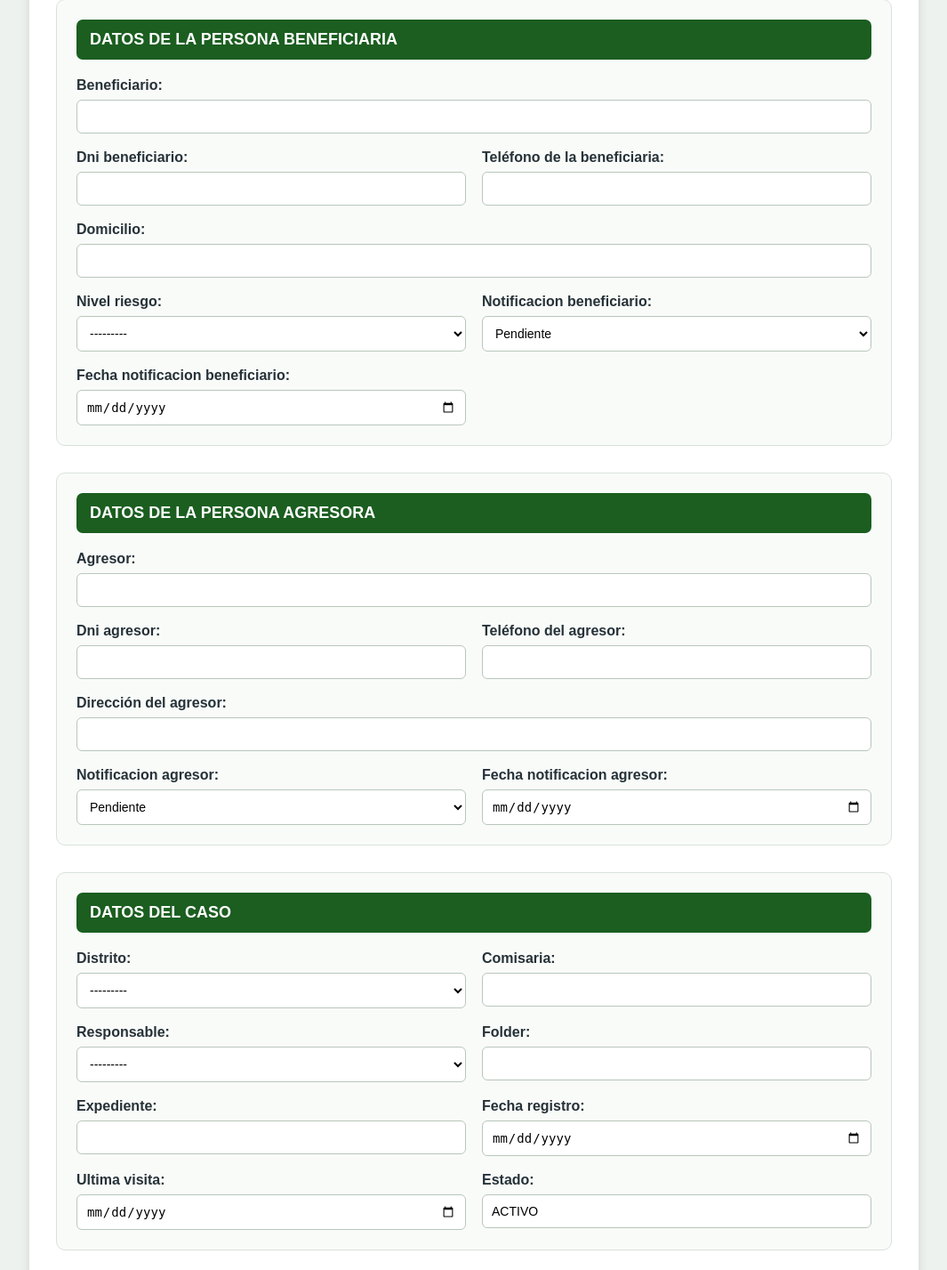
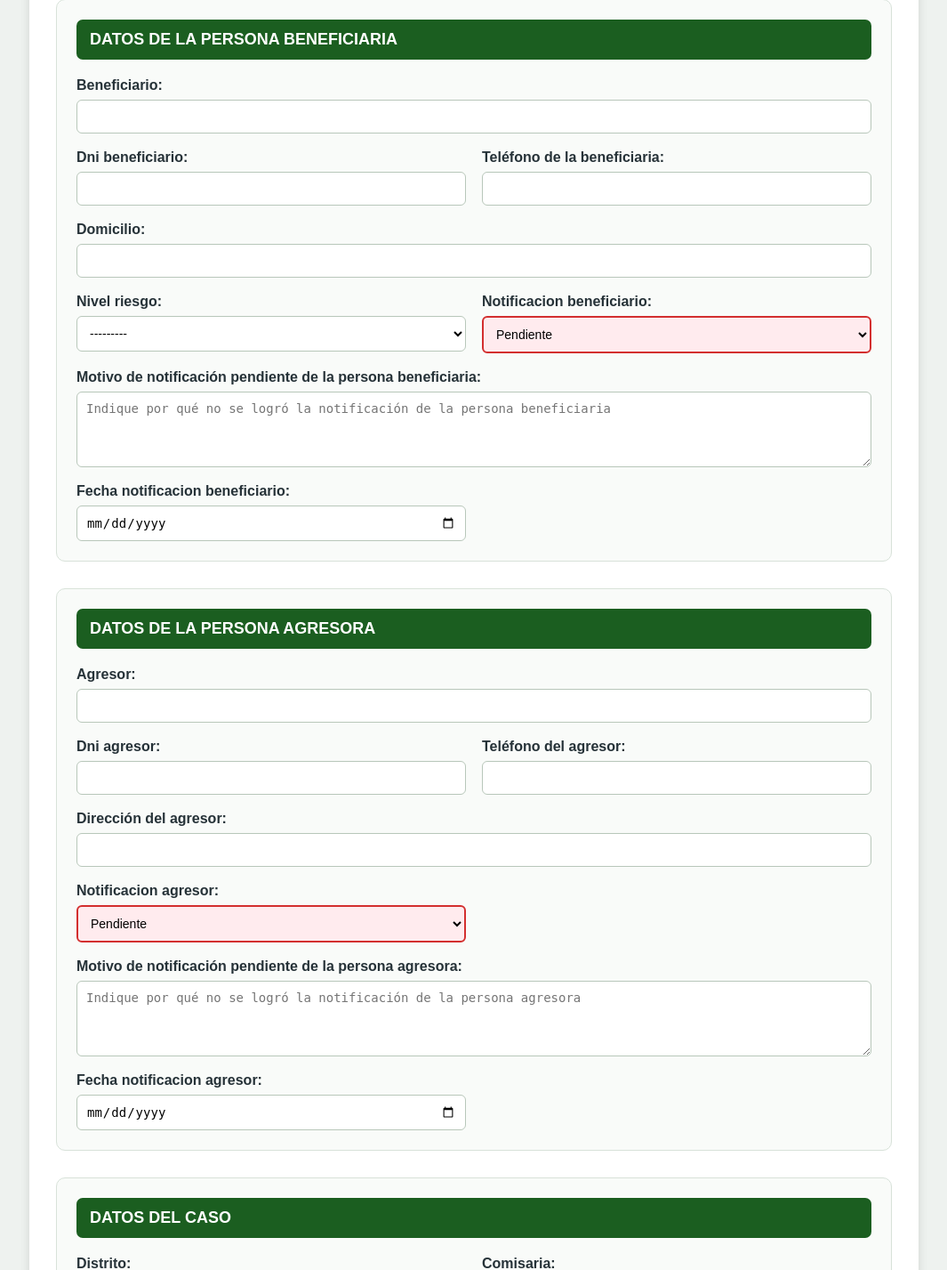
Before and after one commit to jefcomfamea-alt/mapa-mpcomfamea, a Django app: page /nuevo-caso/ in a window 1280 px wide. Shown: the part 175-1602 px from the top of the page at 89% size, without its empty margins (107-1172 px from the left). Run offline with Django 5.2, Linux system fonts and the light colour scheme; a user stored in the database is signed in; data comes from the database, SQL or seed files in the repository; both versions use the stored data as it was after the commit.

Commit message:
Se agrega motivo de notificación pendiente y validaciones

```diff
--- a/mapa/forms.py
+++ b/mapa/forms.py
@@ -26,31 +26,56 @@ class CasoForm(forms.ModelForm):
             "ultima_visita",
             "notificacion_beneficiario",
             "fecha_notificacion_beneficiario",
+            "motivo_notificacion_beneficiario_pendiente",
+
             "notificacion_agresor",
             "fecha_notificacion_agresor",
+            "motivo_notificacion_agresor_pendiente",
             "estado",
             "latitud",
             "longitud",
         ]
 
         widgets = {
+
             "fecha_registro": forms.DateInput(
                 attrs={"type": "date"},
                 format="%Y-%m-%d"
             ),
+
             "ultima_visita": forms.DateInput(
                 attrs={"type": "date"},
                 format="%Y-%m-%d"
             ),
+
             "fecha_notificacion_beneficiario": forms.DateInput(
                 attrs={"type": "date"},
                 format="%Y-%m-%d"
             ),
+
             "fecha_notificacion_agresor": forms.DateInput(
                 attrs={"type": "date"},
                 format="%Y-%m-%d"
             ),
+
+            "motivo_notificacion_beneficiario_pendiente": forms.Textarea(
+                attrs={
+                    "rows": 3,
+                    "placeholder": "Indique por qué no se logró la notificación de la persona beneficiaria",
+                    "id": "motivo_beneficiario"
+                }
+            ),
+
+            "motivo_notificacion_agresor_pendiente": forms.Textarea(
+                attrs={
+                    "rows": 3,
+                    "placeholder": "Indique por qué no se logró la notificación de la persona agresora",
+                    "id": "motivo_agresor"
+                }
+            ),
+
             "latitud": forms.HiddenInput(),
+
             "longitud": forms.HiddenInput(),
         }
 
@@ -83,3 +108,43 @@ class CasoForm(forms.ModelForm):
         self.fields["ultima_visita"].input_formats = ["%Y-%m-%d", "%d/%m/%Y"]
         self.fields["fecha_notificacion_beneficiario"].input_formats = ["%Y-%m-%d", "%d/%m/%Y"]
         self.fields["fecha_notificacion_agresor"].input_formats = ["%Y-%m-%d", "%d/%m/%Y"]
+
+    def clean(self):
+
+        cleaned_data = super().clean()
+
+        notificacion_beneficiario = cleaned_data.get(
+            "notificacion_beneficiario"
+        )
+
+        motivo_beneficiario = cleaned_data.get(
+            "motivo_notificacion_beneficiario_pendiente"
+        )
+
+        notificacion_agresor = cleaned_data.get(
+            "notificacion_agresor"
+        )
+
+        motivo_agresor = cleaned_data.get(
+            "motivo_notificacion_agresor_pendiente"
+        )
+
+        if (
+            notificacion_beneficiario == "PENDIENTE"
+            and not motivo_beneficiario
+        ):
+            self.add_error(
+                "motivo_notificacion_beneficiario_pendiente",
+                "Debe indicar el motivo de la notificación pendiente."
+            )
+
+        if (
+            notificacion_agresor == "PENDIENTE"
+            and not motivo_agresor
+        ):
+            self.add_error(
+            "   motivo_notificacion_agresor_pendiente",
+                "Debe indicar el motivo de la notificación pendiente."
+            )
+
+        return cleaned_data
--- a/mapa/models.py
+++ b/mapa/models.py
@@ -1,6 +1,7 @@
 from django.db import models
 from django.contrib.auth.models import User
 from dateutil.relativedelta import relativedelta
+from django.utils import timezone
 
 
 class Caso(models.Model):
@@ -65,13 +66,6 @@ class Caso(models.Model):
 
     expediente = models.CharField(max_length=100, blank=True)
 
-    agresor = models.CharField(max_length=200, blank=True)
-
-    dni_agresor = models.CharField(
-        max_length=8,
-        blank=True
-    )
-
     agresor = models.CharField(
         max_length=200,
         blank=True
@@ -127,6 +121,11 @@ class Caso(models.Model):
         blank=True
     )
 
+    motivo_notificacion_beneficiario_pendiente = models.TextField(
+        "Motivo de notificación pendiente de la persona beneficiaria",
+        blank=True
+    )
+
     notificacion_agresor = models.CharField(
         max_length=15,
         choices=NOTIFICACION,
@@ -135,6 +134,11 @@ class Caso(models.Model):
 
     fecha_notificacion_agresor = models.DateField(
         null=True,
+        blank=True
+    )
+
+    motivo_notificacion_agresor_pendiente = models.TextField(
+        "Motivo de notificación pendiente de la persona agresora",
         blank=True
     )
 
@@ -158,6 +162,22 @@ class Caso(models.Model):
     )
 
     def save(self, *args, **kwargs):
+
+        # Beneficiaria
+        if self.notificacion_beneficiario == "NOTIFICADO":
+            self.motivo_notificacion_beneficiario_pendiente = ""
+            self.fecha_notificacion_beneficiario = (
+                self.fecha_notificacion_beneficiario
+                or timezone.now().date()
+            )
+
+        # Agresor
+        if self.notificacion_agresor == "NOTIFICADO":
+            self.motivo_notificacion_agresor_pendiente = ""
+            self.fecha_notificacion_agresor = (
+                self.fecha_notificacion_agresor
+                or timezone.now().date()
+            )
 
         if self.ultima_visita:
 
--- a/mapa/templates/mapa/nuevo_caso.html
+++ b/mapa/templates/mapa/nuevo_caso.html
@@ -270,11 +270,22 @@
             </div>
 
 
-            <div class="campo">
+            <div class="campo" id="campo_notificacion_beneficiario">
 
                 {{ form.notificacion_beneficiario.label_tag }}
 
                 {{ form.notificacion_beneficiario }}
+
+            </div>
+
+            <div
+                class="campo campo-completo"
+                id="contenedor_motivo_beneficiario"
+            >
+
+                {{ form.motivo_notificacion_beneficiario_pendiente.label_tag }}
+
+                {{ form.motivo_notificacion_beneficiario_pendiente }}
 
             </div>
 
@@ -338,11 +349,22 @@
             </div>
 
 
-            <div class="campo">
+            <div class="campo" id="campo_notificacion_agresor">
 
                 {{ form.notificacion_agresor.label_tag }}
 
                 {{ form.notificacion_agresor }}
+
+            </div>
+
+            <div
+                class="campo campo-completo"
+                id="contenedor_motivo_agresor"
+            >
+
+                {{ form.motivo_notificacion_agresor_pendiente.label_tag }}
+
+                {{ form.motivo_notificacion_agresor_pendiente }}
 
             </div>
 
@@ -476,5 +498,69 @@
 
 </div>
 
+<script>
+
+function actualizarNotificacion(){
+
+    const estadoBeneficiario =
+        document.getElementById("id_notificacion_beneficiario");
+
+    const estadoAgresor =
+        document.getElementById("id_notificacion_agresor");
+
+    const motivoBeneficiario =
+        document.getElementById("contenedor_motivo_beneficiario");
+
+    const motivoAgresor =
+        document.getElementById("contenedor_motivo_agresor");
+
+
+    if(estadoBeneficiario.value==="PENDIENTE"){
+
+        estadoBeneficiario.style.background="#ffebee";
+        estadoBeneficiario.style.border="2px solid #d32f2f";
+
+        motivoBeneficiario.style.display="flex";
+
+    }else{
+
+        estadoBeneficiario.style.background="#e8f5e9";
+        estadoBeneficiario.style.border="2px solid #2e7d32";
+
+        motivoBeneficiario.style.display="none";
+
+    }
+
+
+    if(estadoAgresor.value==="PENDIENTE"){
+
+        estadoAgresor.style.background="#ffebee";
+        estadoAgresor.style.border="2px solid #d32f2f";
+
+        motivoAgresor.style.display="flex";
+
+    }else{
+
+        estadoAgresor.style.background="#e8f5e9";
+        estadoAgresor.style.border="2px solid #2e7d32";
+
+        motivoAgresor.style.display="none";
+
+    }
+
+}
+
+document
+.getElementById("id_notificacion_beneficiario")
+.addEventListener("change", actualizarNotificacion);
+
+document
+.getElementById("id_notificacion_agresor")
+.addEventListener("change", actualizarNotificacion);
+
+actualizarNotificacion();
+
+</script>
+
 </body>
 </html>
```
Also changed, not shown: db.sqlite3, mapa/migrations/0015_caso_motivo_notificacion_agresor_pendiente_and_more.py (added).
